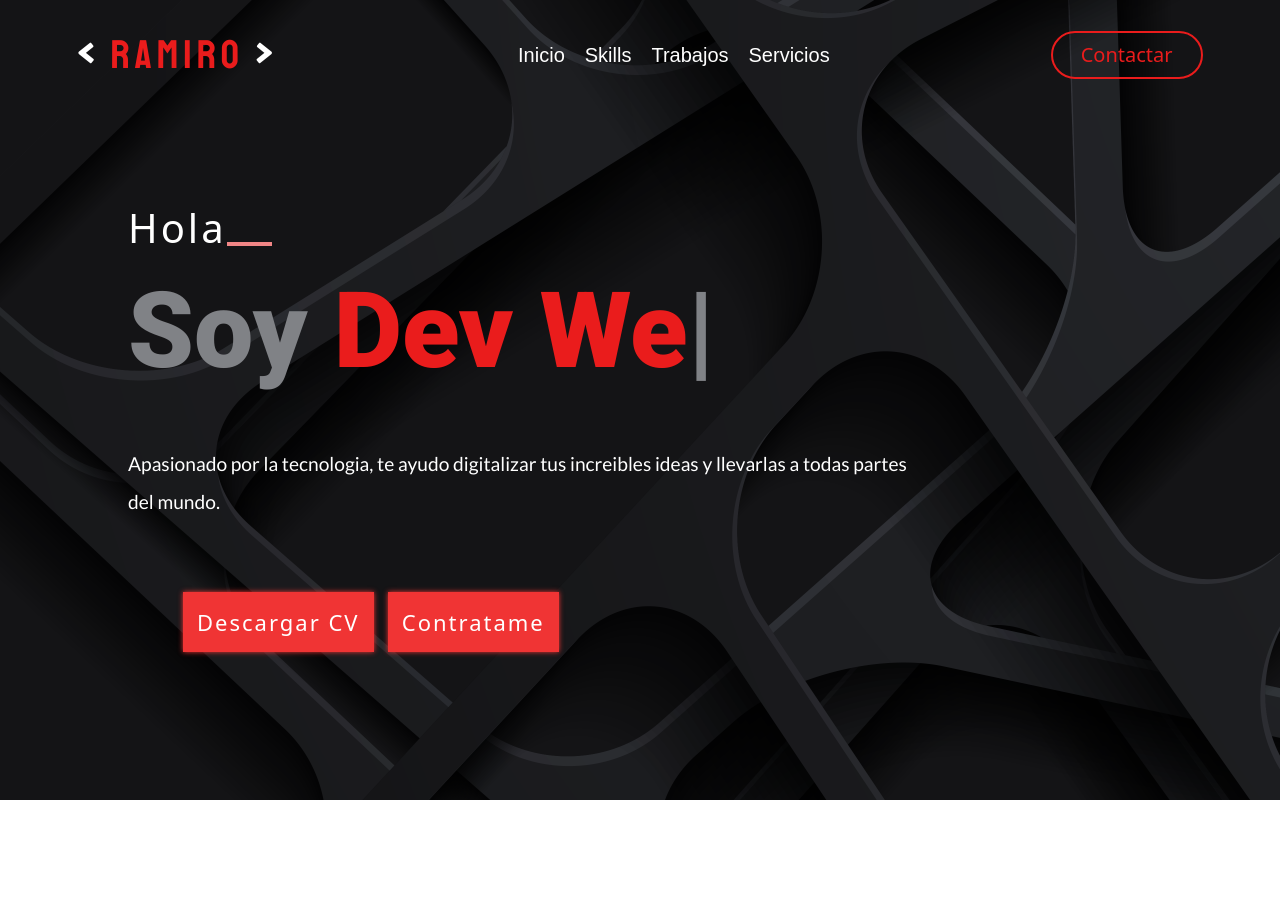
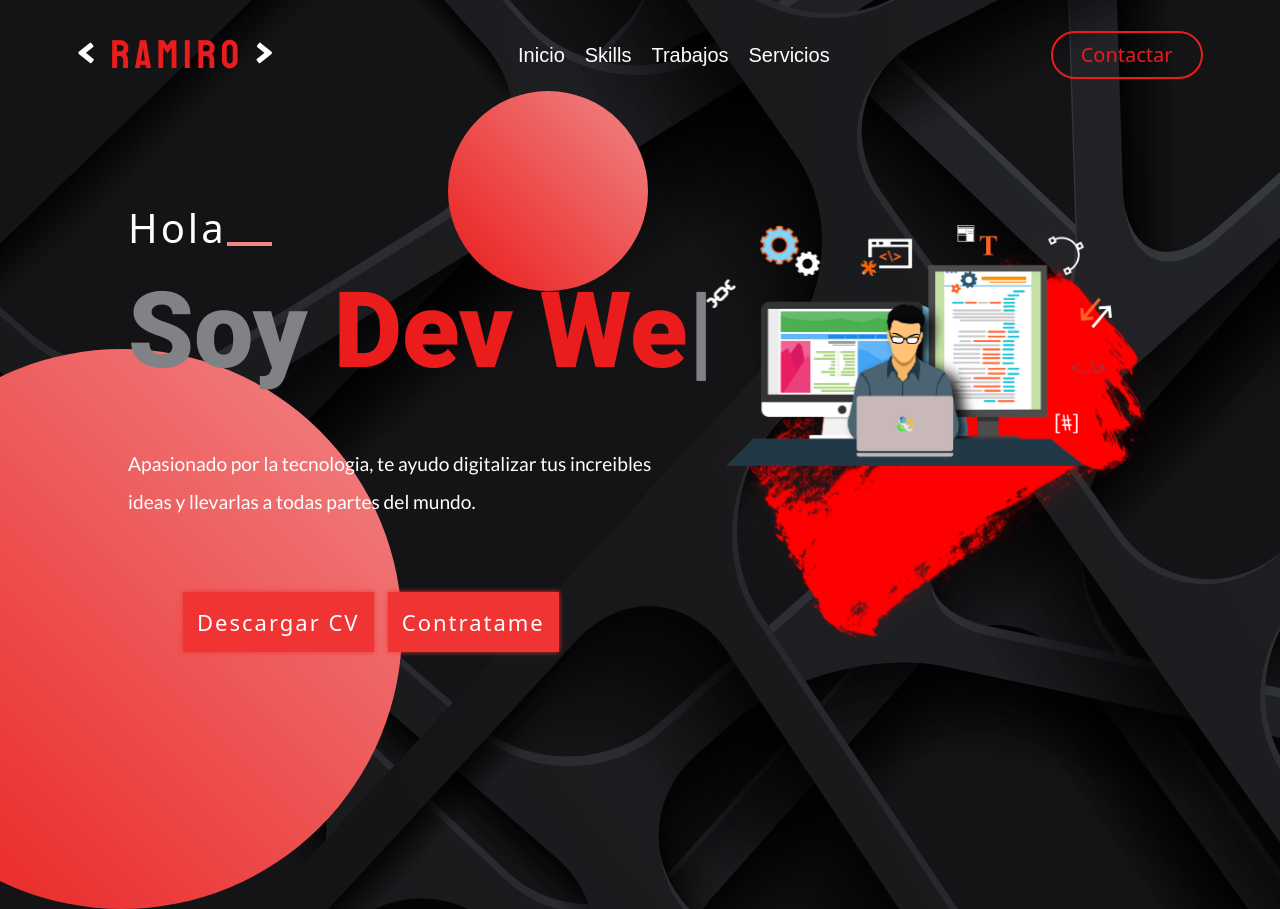
Before and after one commit to iAmRamiro/PreeEntrega3-TEVEZ, a website: page index.html in a window 1280 px wide. Before the commit the page ends 800 px from the top, so only its background shows below. Drawn offline with nearby package versions, Linux system fonts and the light colour scheme; a web font is replaced by a local one.

Commit message:
Añadiendo animaciones y imagenes

```diff
--- a/index.html
+++ b/index.html
@@ -77,12 +77,12 @@
 
 
 
-        <!-- <div class="cols cols1">
-            <div class="imgbox">
-                <img src="mancha.webp" id="mancha">
-                <img src="Procapital-Imagen-1.png" alt="">
+         <div class="cols cols1">
+            <div class="envoltorio__imgbox">
+                <img src="img/mancha-roja.png" id="mancha">
+                <img src="img/DEVELOPER.webp" alt="">
             </div>
-        </div> -->
+        </div>
 
     </div>
 
--- a/scss/_commons.scss
+++ b/scss/_commons.scss
@@ -10,6 +10,7 @@ html {
     font-size: 1.6rem;
     line-height: 2;
     background-image: url(../img/background.webp);
+    overflow: hidden;
   }
 
   /* globals */
--- a/scss/style.scss
+++ b/scss/style.scss
@@ -93,6 +93,15 @@
 
 
 
+.cols{
+    width: 50%;
+}
+
+.cols0{
+    width: 74%;
+    z-index: 5;
+}
+
 .envoltorio{
     display: flex;
     width: 100%;
@@ -101,6 +110,49 @@
     align-items: center;
     padding: 0 10%;
     color: $white;
+
+
+    &::before{
+        position: absolute;
+        content: "";
+        height: 56rem;
+        width: 56rem;
+        border-radius: 50%;
+        left: -12%;
+        top: 45%;
+        background: linear-gradient(45deg, $primary-color,$light-red);
+        animation: object1 6s linear infinite;
+
+    }
+
+    &::after{
+        position: absolute;
+        content: "";
+        height: 200px;
+        width: 200px;
+        border-radius: 50%;
+        left: 35%;
+        top: 12%;
+        background: linear-gradient(45deg,$primary-color,$light-red);
+        animation: object2 6s linear infinite;
+
+
+    }
+
+    @keyframes object1 {
+        50%{
+            left: -13%;
+            top: 41%;
+        }
+    }
+
+    @keyframes object2 {
+        50%{
+            left: 35%;
+            top: 10%;
+        }
+    }
+
 
 
     &__topline{
@@ -169,4 +221,47 @@
         }
 
     }
+
+
+    &__imgbox{
+        position: relative;
+        width: 100%;
+        height: 100%;
+
+        & img{
+            position: relative;
+            height: 100%;
+            width: calc(130% - 80px);
+            top: -100px;
+            right: 50px;
+            transform: rotateY(180deg);
+            animation: movimiento 4s linear infinite;
+        }
+
+        & #mancha{
+            position: absolute;
+            top: 50%;
+            left: 50%;
+            transform: translate(-50%, -50%) rotate(-35deg);
+            width: 160%;
+            filter: saturate(200%);
+            animation: movimiento-mancha 4s linear infinite;
+        }
+    }
+
+    @keyframes movimiento {
+        50%{
+            right: 30px;
+            top: -90px;
+        }
+    }
+
+    @keyframes movimiento-mancha {
+        50%{
+            top: 49%;
+            left: 51%;
+            width: 155%;
+        }
+    }
+
 }
```
Also changed, not shown: css/style.css, img/DEVELOPER.webp (added), img/mancha-roja.png (added), 1 other file.
